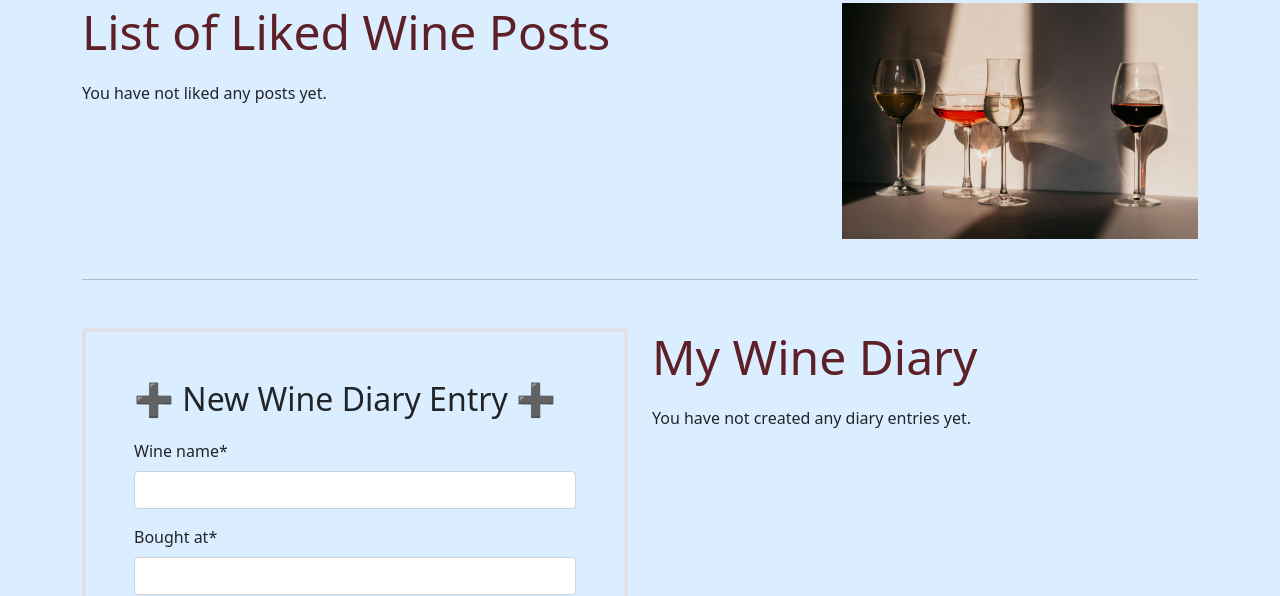
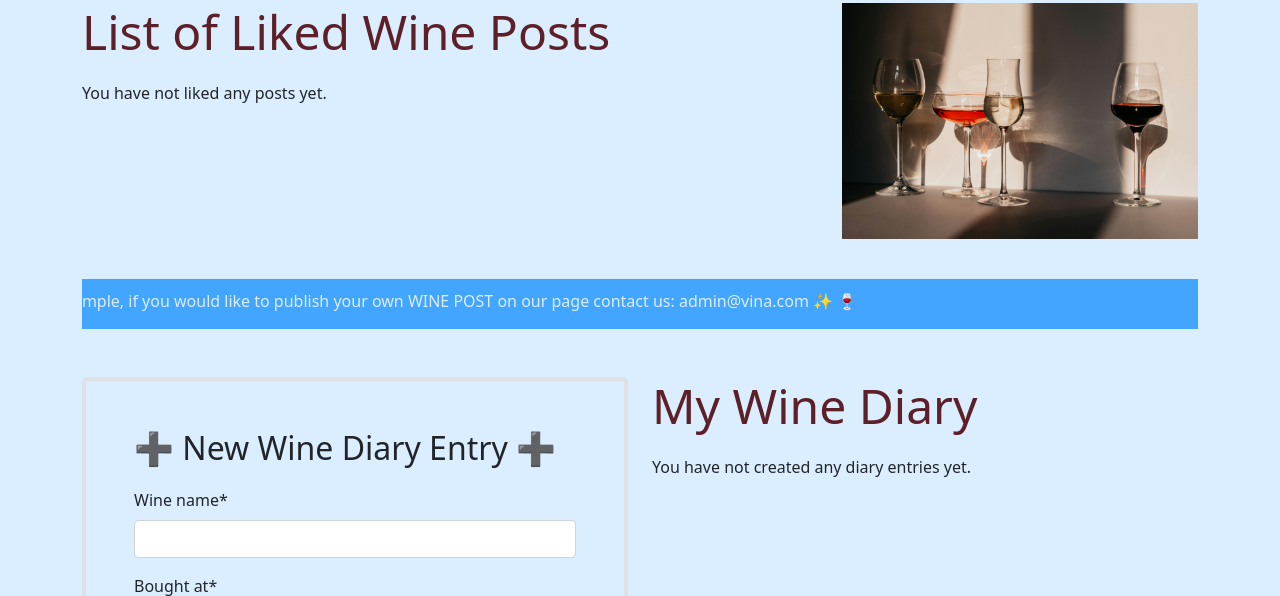
Before and after one commit to zabokaa/vina, a Django app: page /vinoteka/ in a window 1280 px wide. Shown: the part 234-830 px from the top of the page. Run offline with Django 4.2, Linux system fonts and the light colour scheme; the visitor is signed in with stand-in values (Sample User, id 1); data that the repository does not hold is empty; parts of the project's set-up code (start-up, migrations or seed data) failed here and were passed over; some libraries are stand-ins or nearby versions; some web fonts are replaced.

Commit message:
add marquee in liked_posts.html

```diff
--- a/static/css/style.css
+++ b/static/css/style.css
@@ -235,6 +235,27 @@ body {
     border-radius: 5px;
 }
 
+.marquee {
+    width: 100%;
+    overflow: hidden;
+    white-space: nowrap;
+    background-color: var(--secondary-color);
+    color: var(--light-color);
+    padding-top: 10px;
+  }
+
+  .marquee p {
+    display: inline-block;
+    padding-left: 100%;
+    animation: marquee 20s linear infinite;
+  }
+
+  @keyframes marquee {
+    0% { transform: translate(-100%, 0); }
+    85% { transform: translate(0, 0); }
+    100% { transform: translate(0, 0); }
+  }
+
 /* Footer */
 .footer {
     text-align: center;
--- a/vinoteka/templates/vinoteka/liked_posts.html
+++ b/vinoteka/templates/vinoteka/liked_posts.html
@@ -3,8 +3,8 @@
 
 {% block content %}
 <div class="container">
-    <div class="row">
-        <div class="col-lg-8 col-md-12 mb-4">
+    <div class="row mb-3">
+        <div class="col-lg-8 col-md-12">
             <div class="liked-wines">
                 <h2 class="liked-wines-title">List of Liked Wine Posts</h2>
                 {% for post in posts %}
@@ -20,8 +20,9 @@
             <img src="{% static 'img/reflection.jpg' %}" class="wine-image img-fluid">
         </div>
     </div>
-    <div class="mb-5">
-        <hr>
+    <!-- Marquee banner -->
+    <div class="marquee mb-5">
+        <p>🍷 ✨ Dear {{ user }}, if you would like to publish your own WINE POST on our page contact us: admin@vina.com ✨ 🍷</p>
     </div>
 
     <div class="row">
```
